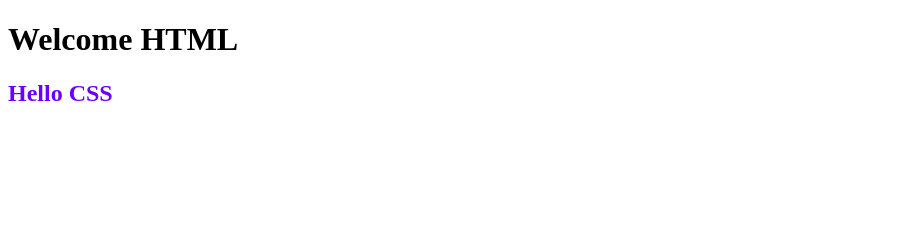
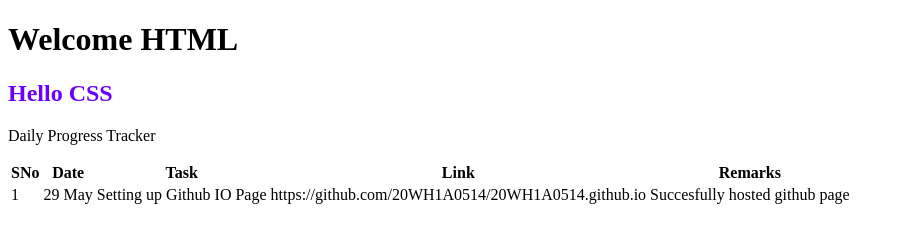
Before and after one commit to 20WH1A0514/20WH1A0514.github.io, a plain HTML site: page index.html in a window 1280 px wide. Shown: the whole page, without its empty margins (0-904 px from the left). Drawn offline with Linux system fonts and the light colour scheme.

Commit message:
Added Table to  keep track of daily progress

```diff
--- a/index.html
+++ b/index.html
@@ -10,6 +10,23 @@
 <body>
     <h1>Welcome HTML</h1>
     <h2>Hello CSS</h2>
+    <p>Daily Progress Tracker</p>
+    <table>
+        <tr>
+            <th>SNo</th>
+            <th>Date</th>
+            <th>Task</th>
+            <th>Link</th>
+            <th>Remarks</th>
+        </tr>
+        <tr>
+            <td>1</td>
+            <td>29 May</td>
+            <td>Setting up Github IO Page</td>
+            <td>https://github.com/20WH1A0514/20WH1A0514.github.io</td>
+            <td>Succesfully hosted github page</td>
+        </tr>
+    </table>
     <script src="script.js"></script>
 </body>
 </html>
```
